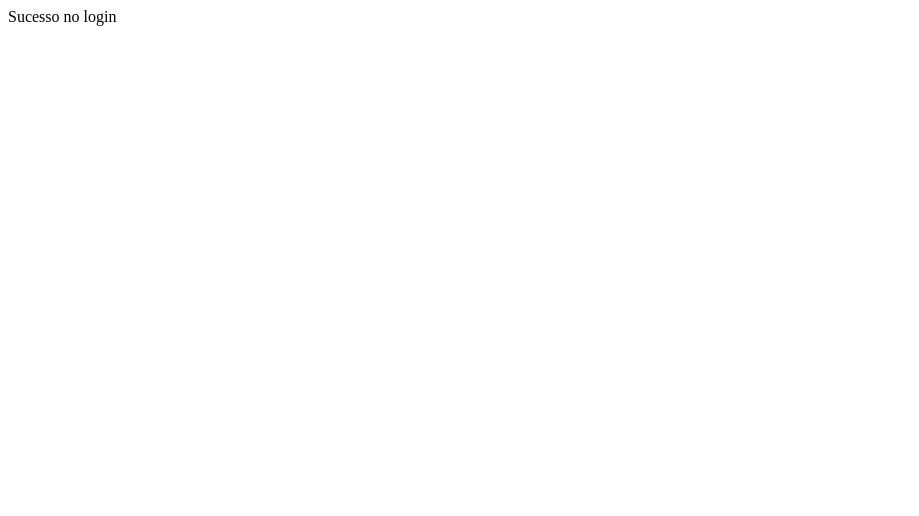
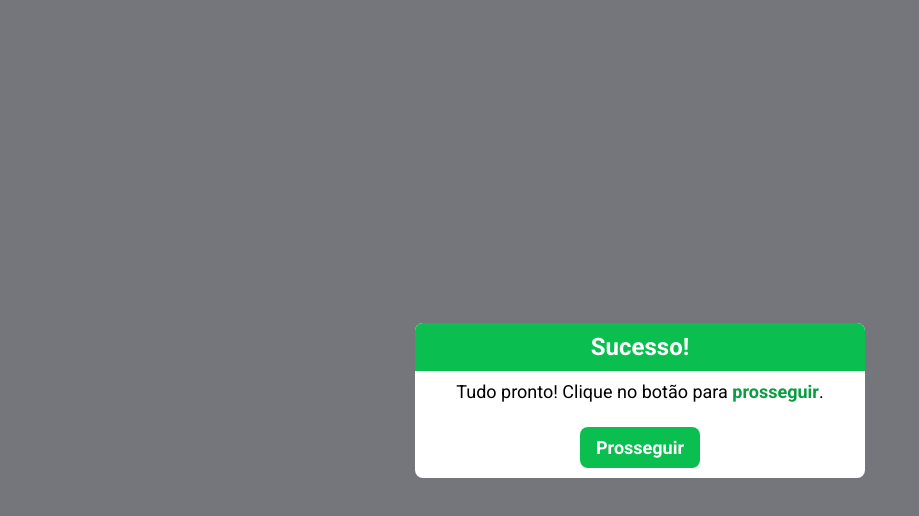
Before and after one commit to lucasfribeiro/projetotcc, a plain HTML site: page src/home/home.html in a window 1280 px wide. Shown: the whole page, without its empty margins (0-919 px from the left). Drawn offline with Linux system fonts and the light colour scheme.

Commit message:
24-10- Login e modal sucess

```diff
--- /dev/null
+++ b/src/css/home.css
@@ -0,0 +1,84 @@
+@import url('https://fonts.googleapis.com/css2?family=Roboto:ital,wght@0,100;0,300;0,400;0,500;0,700;0,900;1,100;1,300;1,400;1,500;1,700;1,900&display=swap');
+
+:root{
+    --color-dark: #010101;
+    --color-blue: #0077fa;
+    --color-white: #ffffff;
+    --color-background: #eaedf7;
+    --color-border: #a6abb9c7;
+    --color-border-dark:#292d3a;
+    --color-blur:rgba(0, 0, 0, .5);
+
+    --color-red:#de212e;
+    --color-red-variant:#e87d84;
+    --color-sucess:#0bbe50;
+    --color-sucess-variant: #7be8a5;
+    --color-medium: #ffbf00;
+    --color-medium-variant:#ffdf80;
+
+}
+
+*{
+    padding: 0;
+    border: 0;
+    margin: 0;
+    box-sizing: border-box;
+    font-family: "Roboto", sans-serif;
+}
+
+.container{
+    background: var(--color-background);
+    width: 100%;
+    height: 100dvh;
+}
+
+/* Modal de Sucesso */
+
+.modal-sucess{
+    width: 100%;
+    height: 100dvh;
+    display: flex;
+    justify-content: center;
+    align-items: center;
+    background: rgba(0, 0, 0, .5);
+}
+
+.modal-content{
+    display: flex;
+    flex-direction: column;
+    align-items: center;
+    justify-content: center;
+    background: var(--color-white);
+    width: 450px;
+    border-radius: .5rem;
+}
+
+.modal-content h2{
+    background: var(--color-sucess);
+    border-radius: .5rem .5rem 0 0;
+    padding: 10px;
+    width: 100%;
+    color: var(--color-white);
+    text-align: center;
+}
+
+.modal-content p{
+    padding: 10px;
+    font-size: 18px;
+    text-align: center;
+}
+
+.modal-content button{
+    background: var(--color-sucess);
+    padding: 10px;
+    margin: 10px;
+    border-radius: .5rem;
+    font-size: 18px;
+    width: 120px;
+    color: var(--color-white);
+    font-weight: 700;
+    cursor: pointer;
+    margin-top: 15px;
+}
+
+/* Fim Modal Sucesso */
--- a/src/css/index.css
+++ b/src/css/index.css
@@ -4,8 +4,8 @@
     --color-dark: #010101;
     --color-blue: #0077fa;
     --color-white: #ffffff;
-    --color-background: #e9eeff;
-    --color-border: #5d6478;
+    --color-background: #eaedf7;
+    --color-border: #a6abb9c7;
     --color-border-dark:#292d3a;
 
     --color-red:#de212e;
@@ -43,8 +43,59 @@
     border-radius: .5rem;
 }
 
+.login h1{
+    text-align: center;
+    margin-bottom: 10px;
+}
+
+.login p{
+    font-size: 16px;
+    text-align: center;
+    padding-bottom: 15px;
+    border-bottom: 1px solid var(--color-background);
+}
+
+.login button{
+    padding: 10px;
+    display: flex;
+    align-items: center;
+    justify-content: space-between;
+    background: var(--color-blue);
+    color: var(--color-white);
+    width: 100%;
+    margin-top: 15px;
+    border-radius: .5rem;
+    cursor: pointer;
+    font-size: 18px;
+    font-weight: 700;
+}
+
+.login i{
+    font-size: 20px;
+}
+
+.login h3{
+    text-align: center;
+    padding-top: 15px;
+    font-weight: 500;
+}
+
+.login a{
+    text-decoration: none;
+    color: var(--color-blue);
+}
+
 .input-area{
     display: flex;
     flex-direction: column;
     margin-top: 10px;
+    gap: .5rem;
 }
+
+.input-area input{
+    border: 1px solid var(--color-border);
+    padding: .5rem;
+    font-size: 16px;
+    border-radius: .5rem;
+    outline: var(--color-blue);
+}
--- a/src/home/home.html
+++ b/src/home/home.html
@@ -1,11 +1,24 @@
 <!DOCTYPE html>
 <html lang="en">
-<head>
-    <meta charset="UTF-8">
-    <meta name="viewport" content="width=device-width, initial-scale=1.0">
-    <title>Document</title>
-</head>
-<body>
-    Sucesso no login
-</body>
+  <head>
+    <meta charset="UTF-8" />
+    <meta name="viewport" content="width=device-width, initial-scale=1.0" />
+    <link rel="stylesheet" href="/src/css/home.css">
+    <link rel="shortcut icon" href="/assets/images/website-logo.png" type="image/x-icon">
+    <title>Finance | Controle financeiro</title>
+
+  </head>
+  <body>
+    <div class="container">
+      <div class="modal-sucess" id="modal_sucess">
+        <div class="modal-content" >
+          <h2>Sucesso!</h2>
+          <p>Tudo pronto! Clique no botão para <span style="color: #0b9c42; font-weight: 700;">prosseguir</span>.</p>
+          <button id="close_sucess">Prosseguir</button>
+        </div>
+      </div>
+    </div>
+
+    <script src="/src/js/home.js"></script>
+  </body>
 </html>
--- /dev/null
+++ b/src/js/home.js
@@ -0,0 +1,6 @@
+const closeSucess = document.getElementById('close_sucess');
+const modalSucess = document.getElementById('modal_sucess');
+
+closeSucess.addEventListener("click", () => {
+    modalSucess.style.display = "none"
+})
```
Also changed, not shown: index.html (+7 -2 lines), src/pages/cadastro.html (added).
